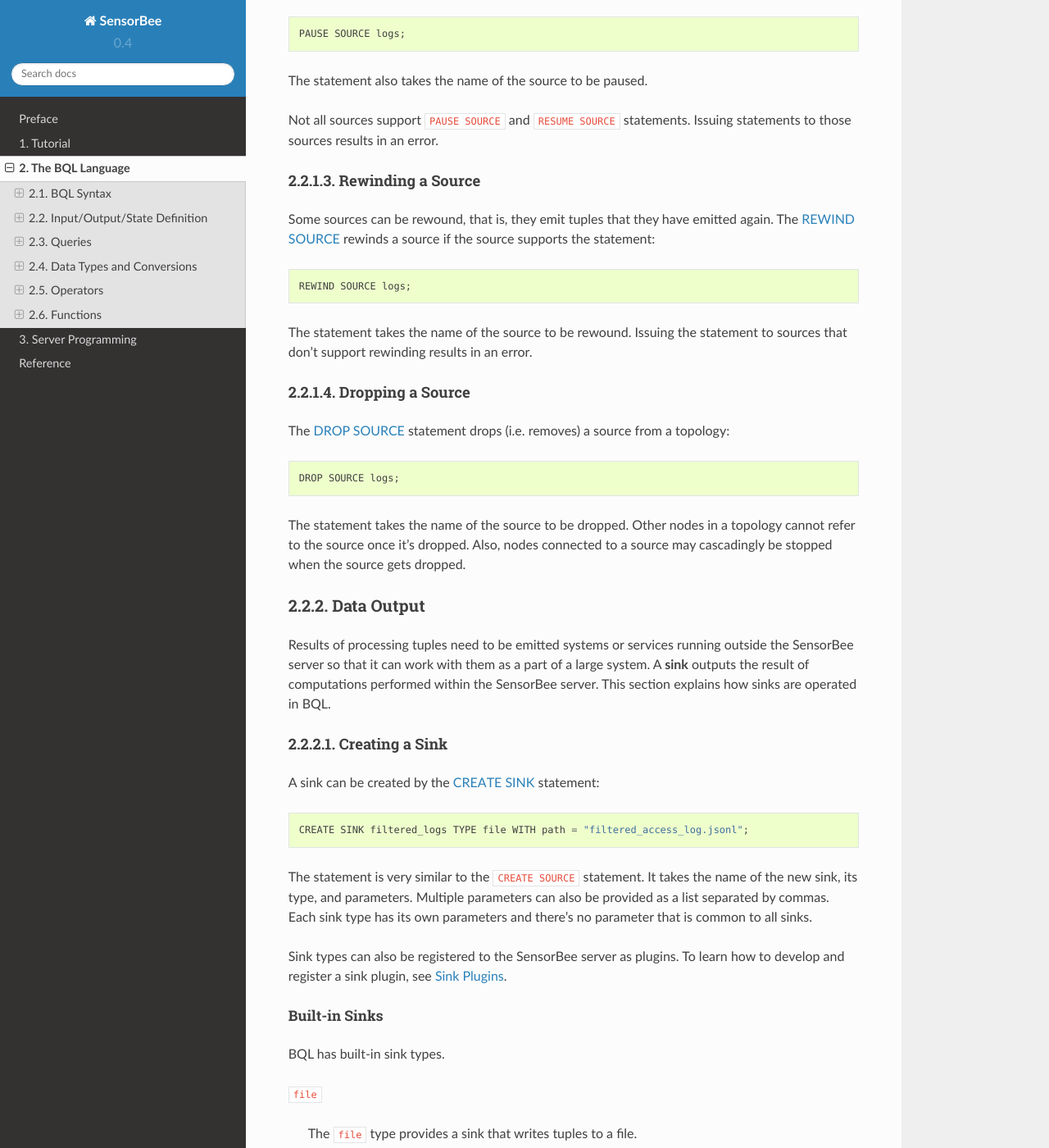
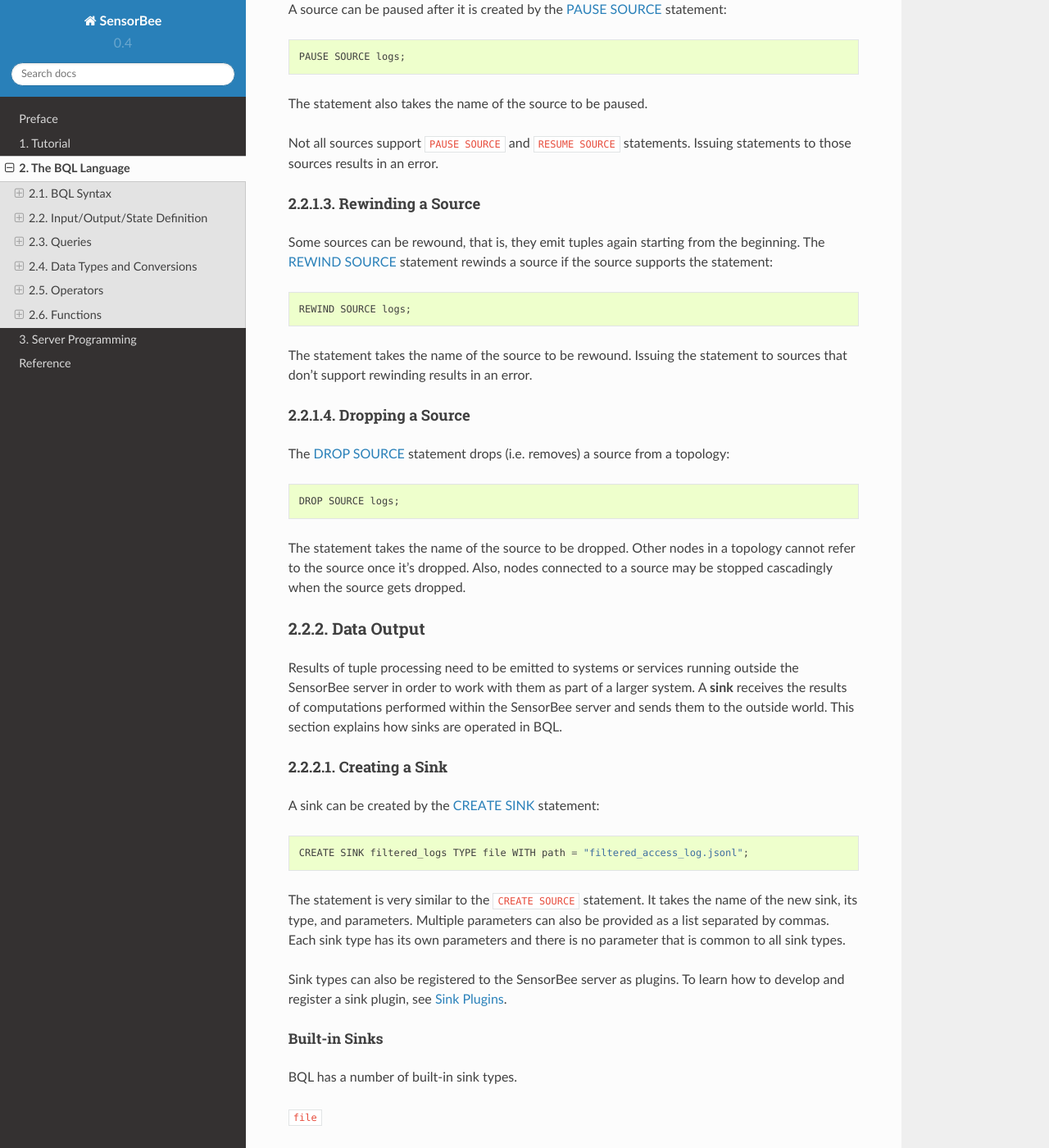
Before and after one commit to sensorbee/docs, a Sphinx documentation site: the page built from source/bql.rst, in a window 1280 px wide and 1400 px high, scrolled down 13890 px. Shown: the whole window at 82% size. Built offline with Sphinx 7.4.7 and the Read the Docs theme 2.0.0, drawn with Linux system fonts in a browser that asks for light colours; some of the changed text lies outside the part shown.

Commit message:
review 2.2

```diff
--- a/source/bql/io.rst
+++ b/source/bql/io.rst
@@ -2,11 +2,10 @@
 Input/Output/State Definition
 *****************************
 
-To process streams of data, they need to be imported into SensorBee and
+To process streams of data, that data needs to be imported into SensorBee and
 the processing results have to be exported from it. This chapter introduces
 input and output components in BQL.
-
-This chapter also describes how BQL supports stateful data processing using
+It also describes how BQL supports stateful data processing using
 user-defined states (UDSs).
 
 .. _bql_io_data_input:
@@ -14,24 +13,24 @@
 Data Input
 ==========
 
-BQL inputs a stream of data from a **source**. A source connects to a stream
-defined and generated outside SensorBee, input data from the stream, converts
-the data into tuples, and finally emits tuples for further processing. This
+BQL inputs a stream of data using a **source**. A source receives data
+defined and generated outside SensorBee, converts that data into tuples,
+and finally emits tuples for further processing. This
 section describes how a source can be created, operated, and dropped.
 
 Creating a Source
 -----------------
 
-A source can be created by the :ref:`ref_stmts_create_source` statement.
+A source can be created using the :ref:`ref_stmts_create_source` statement.
 
 ::
 
     CREATE SOURCE logs TYPE file WITH path = "access_log.jsonl";
 
 In this example, a source named ``logs`` is created and it has the type
-``file``. The ``file`` type has a required parameter called ``path``. The
+``file``. The ``file`` source type has a required parameter called ``path``. The
 parameter is specified in the ``WITH`` clause. Once a source is created, other
-nodes described later can input tuples from the source and compute results
+components described later can read tuples from the source and compute results
 based on them.
 
 When multiple parameters are required, they should be separated by commas::
@@ -39,8 +38,8 @@
     CREATE SOURCE src TYPE some_type
         WITH param1 = val1, param2 = val2, param3 = val3;
 
-Each source type has its own parameters and there's no parameter that is common
-to all sources.
+Each source type has its own parameters and there is no parameter that is common
+to all source types.
 
 Source types can be registered to the SensorBee server as plugins. To learn
 how to develop and register a source plugin, see
@@ -49,7 +48,7 @@
 Built-in Sources
 ^^^^^^^^^^^^^^^^
 
-BQL has built-in source types.
+BQL has a number of built-in source types.
 
 ``file``
 
@@ -75,14 +74,14 @@
     a stream is not connected to any other node or a ``SELECT`` statement tries
     to look up a nonexistent field of a tuple.
 
-Further information of each source can be found in the reference (TODO: link).
+.. todo:: describe parameters for each source
 
 Pausing and Resuming a Source
 -----------------------------
 
 By default, a source starts emitting tuples as soon as it is created. By adding
-``PAUSED`` keyword to the ``CREATE SOURCE`` statement, it creates a source
-paused at its startup::
+the ``PAUSED`` keyword to the ``CREATE SOURCE`` statement, it creates a source
+that is paused on startup::
 
     CREATE PAUSED SOURCE logs TYPE file WITH path = "access_log.jsonl";
 
@@ -106,8 +105,8 @@
 Rewinding a Source
 ------------------
 
-Some sources can be rewound, that is, they emit tuples that they have emitted
-again. The :ref:`ref_stmts_rewind_source` rewinds a source if the source
+Some sources can be rewound, that is, they emit tuples again starting from the
+beginning. The :ref:`ref_stmts_rewind_source` statement rewinds a source if the source
 supports the statement::
 
     REWIND SOURCE logs;
@@ -125,17 +124,18 @@
 
 The statement takes the name of the source to be dropped. Other nodes in a
 topology cannot refer to the source once it's dropped. Also, nodes connected to
-a source may cascadingly be stopped when the source gets dropped.
+a source may be stopped cascadingly when the source gets dropped.
 
 .. _bql_io_data_output:
 
 Data Output
 ===========
 
-Results of processing tuples need to be emitted systems or services running
-outside the SensorBee server so that it can work with them as a part of a
-large system. A **sink** outputs the result of computations performed within
-the SensorBee server. This section explains how sinks are operated in BQL.
+Results of tuple processing need to be emitted to systems or services running
+outside the SensorBee server in order to work with them as part of a larger
+system. A **sink** receives the results of computations performed within
+the SensorBee server and sends them to the outside world. This section explains
+how sinks are operated in BQL.
 
 Creating a Sink
 ---------------
@@ -147,7 +147,7 @@
 The statement is very similar to the ``CREATE SOURCE`` statement. It takes the
 name of the new sink, its type, and parameters. Multiple parameters can also be
 provided as a list separated by commas. Each sink type has its own parameters
-and there's no parameter that is common to all sinks.
+and there is no parameter that is common to all sink types.
 
 Sink types can also be registered to the SensorBee server as plugins. To learn
 how to develop and register a sink plugin, see
@@ -156,7 +156,7 @@
 Built-in Sinks
 ^^^^^^^^^^^^^^
 
-BQL has built-in sink types.
+BQL has a number of built-in sink types.
 
 ``file``
 
@@ -164,11 +164,11 @@
 
 ``stdout``
 
-    The ``stdout`` sinks writes output tuples to stdout.
+    A ``stdout`` sink writes output tuples to stdout.
 
 ``uds``
 
-    The ``uds`` sink passes tuples to user-defined states, which is described
+    A ``uds`` sink passes tuples to user-defined states, which is described
     later.
 
 Writing Data to a Sink
@@ -203,37 +203,37 @@
 processing, dictionaries or configurations for tokenizers can also be considered
 as states.
 
-This section describes operations among UDSs. Use cases of UDSs described in
-:ref:`tutorial` tutorials and how to develop a custom UDS is explained in the
+This section describes operations involving UDSs. Use cases of UDSs are described in
+the :ref:`tutorials <tutorial>` and how to develop a custom UDS is explained in the
 :ref:`server programming <server_programming_go_states>` part.
 
 Creating a UDS
 --------------
 
-A UDS can be created by the :ref:`ref_stmts_create_state` statement::
+A UDS can be created using the :ref:`ref_stmts_create_state` statement::
 
     CREATE STATE age_classifier TYPE jubaclassifier_arow
         WITH label_field = "age", regularization_weight = 0.001;
 
 This statement creates a UDS named ``age_classifier`` with the type
 ``jubaclassifier_arow``. It has two parameters: ``label_field`` and
-``regularization_weight``. Each UDS type has its own parameters and there's no
-parameter that is common to all UDS.
+``regularization_weight``. Each UDS type has its own parameters and there is no
+parameter that is common to all UDS types.
 
-A UDS is usually used by user-defined functions (UDFs) that knows about its
+A UDS is usually used via user-defined functions (UDFs) that know about the internals of a
 specific UDS type. See :ref:`server programming <server_programming_go_states>`
 part for details.
 
 Saving a State
 --------------
 
-The :ref:`ref_stmts_save_state` saves a UDS::
+The :ref:`ref_stmts_save_state` statement persists a UDS::
 
     SAVE STATE age_classifier;
 
 The statement takes the name of the UDS to be saved. After the statement is
 issued, SensorBee saves the state based on the given configuration. The location
-and the format of saved data depend on the configuration and are unknown to
+and the format of saved data depend on the run-time configuration and are unknown to
 users.
 
 The ``SAVE STATE`` statement may take a ``TAG`` to support versioning of the
@@ -248,13 +248,12 @@
 Loading a State
 ---------------
 
-The :ref:`ref_stmts_load_state` loads a UDS that was previously saved by the
+The :ref:`ref_stmts_load_state` loads a UDS that was previously saved with the
 ``SAVE STATE`` statement::
 
     LOAD STATE age_classifier TYPE jubaclassifier_arow;
 
-The statement takes the name of the UDS to be loaded and its type name. it fails
-if the UDS hasn't been saved yet.
+The statement takes the name of the UDS to be loaded and its type name.
 
 The ``LOAD STATE`` statements may also take a ``TAG``::
 
@@ -267,17 +266,17 @@
 
     LOAD STATE age_classifier TYPE jubaclassifier_arow TAG default;
 
-The ``LOAD STATE`` statement supports the ``OR CREATE IF NOT SAVED`` clause.
-When the clause is given, the statement tries to create a UDS if it hasn't been
-saved yet::
+The ``LOAD STATE`` statement fails if no saved state with the given name
+and type exists. In that case, to avoid failure and instead create a new
+"empty" instance, the ``OR CREATE IF NOT SAVED`` clause can be added::
 
     LOAD STATE age_classifier TYPE jubaclassifier_arow
         OR CREATE IF NOT SAVED
             WITH label_field = "age", regularization_weight = 0.001;
 
-It just load the UDS and doesn't create a new UDS if there's the previously
-saved data. The ``OR CREATE IF NOT SAVED`` clause can be used with the ``TAG``
-clause::
+If there is a saved state, this statement will load it, otherwise create a
+new state with the given parameters. This variant, too, can be used with
+the ``TAG`` clause::
 
     LOAD STATE age_classifier TYPE jubaclassifier_arow TAG trained
         OR CREATE IF NOT SAVED
@@ -286,9 +285,9 @@
 Dropping a State
 ----------------
 
-The :ref:`ref_stmts_drop_state` statement drop a UDS from a topology::
+The :ref:`ref_stmts_drop_state` statement drops a UDS from a topology::
 
     DROP STATE age_classifier;
 
 The statement takes the name of the UDS to be dropped. Once a UDS is dropped, it
-will no longer be referred by any statement unless the UDS is cached somewhere.
+can no longer be referred to by any statement unless it is cached somewhere.
```
Also changed, not shown: other parts of source/bql/io.rst (+2 -2 lines).
